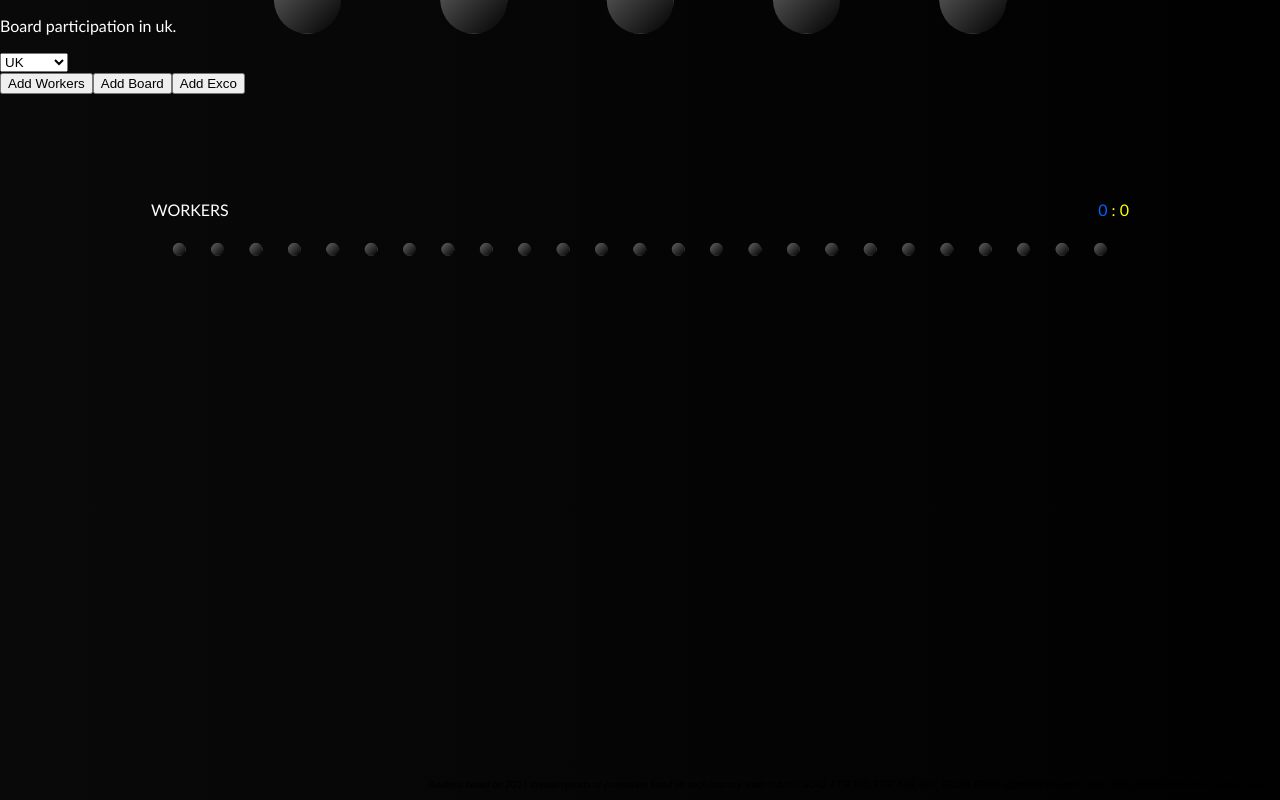
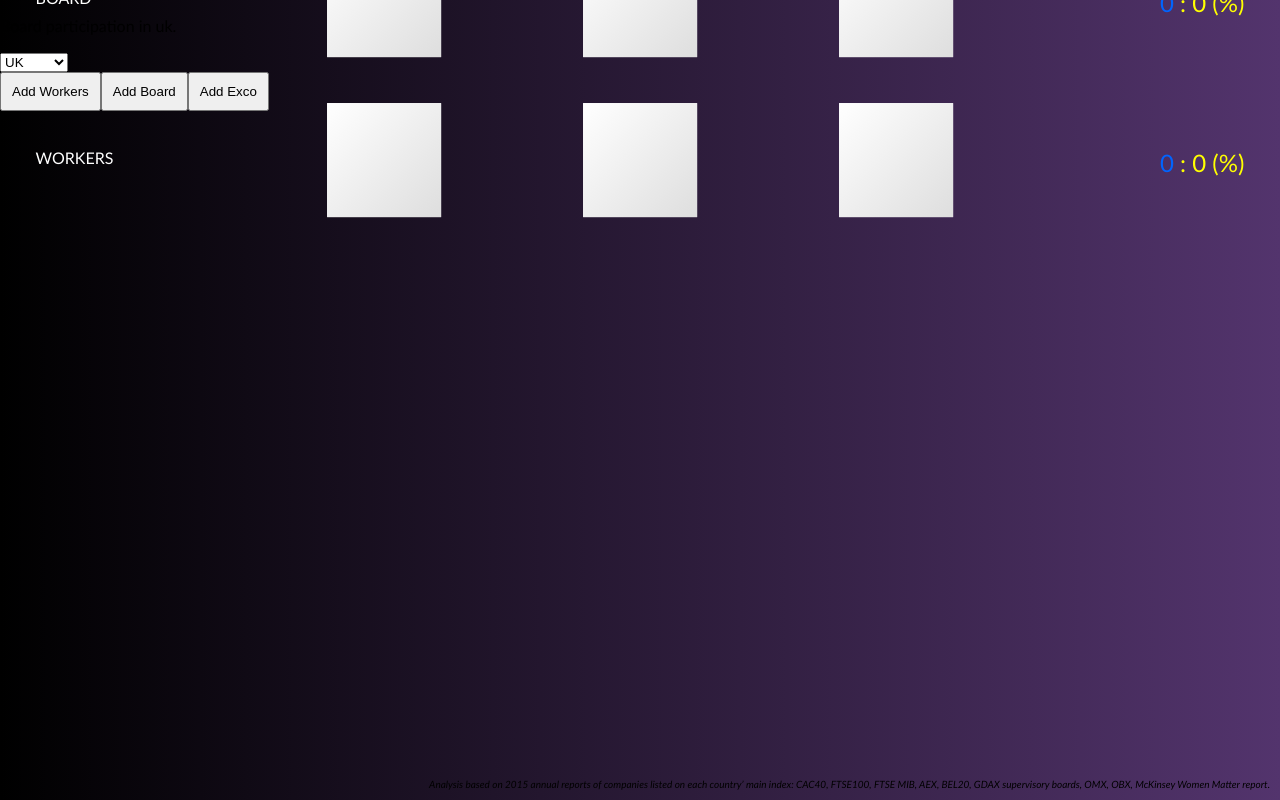
Before and after one commit to andyshora/natural-systems-dataviz, a React app: page / in a window 1280 px wide. Built offline with nearby package versions, Linux system fonts and the light colour scheme.

Commit message:
Buildings

```diff
--- a/src/components/canvas.css
+++ b/src/components/canvas.css
@@ -7,32 +7,19 @@
 }
 
 .container {
-  width: 1000px;
-  height: 1000px;
-
-  border: 1px solid white;
+  width: 80%;
+  height: 80%;
 
   text-align: center;
 }
 
 .world {
   background-color: transparent !important;
-}
-
-.source {
-  position: absolute;
-  bottom: 0;
-  right: 10px;
-
-  font-size: 10px;
-  font-style: italic;
-  text-align: right;
-
-  color: black;
+  pointer-events: none;
 }
 
 .walker {
-  background-image: linear-gradient(135deg, rgb(100, 100, 100) 0%, rgb(0, 0, 0) 100%) !important;
+  background-image: linear-gradient(135deg, rgb(255, 255, 255) 0%, rgb(222, 222, 222) 100%) !important;
 }
 
 .text--board,
@@ -42,7 +29,7 @@
   top: 25%;
   left: 10px;
 
-  margin: -50px 0 0 0;
+  margin: -12px 0 0 -10%;
 
   color: white;
   text-transform: uppercase;
@@ -55,7 +42,9 @@
   top: 25%;
   right: 10px;
 
-  margin: -50px 0 0 0;
+  margin: -12px -10% 0 0;
+
+  font-size: 24px;
 
   color: rgb(255, 255, 0);
 }
@@ -63,15 +52,11 @@
 .ratio--board,
 .text--board {
   top: 50%;
-
-  margin: -50px 0 0 0;
 }
 
 .ratio--workers,
 .text--workers {
   top: 75%;
-
-  margin: -50px 0 0 0;
 }
 
 .m {
--- a/src/components/canvas.jsx
+++ b/src/components/canvas.jsx
@@ -5,7 +5,7 @@ import './canvas.css';
 
 let world = null;
 let targets = [];
-const positionsInLevels = [3, 5, 25];
+const positionsInLevels = [3, 3, 3];
 /**
  * Main Canvas
  */
@@ -73,13 +73,13 @@ class Canvas extends React.Component {
       case 'board':
         targetLevel = 1;
         radius = 10;
-        startY = h * 0.75;
+        // startY = h * 0.75;
         break;
       case 'exco':
         targetLevel = 0;
         radius = 20;
         startX = w / 2;
-        startY = h / 2;
+        // startY = h / 2;
         break;
     }
 
@@ -94,7 +94,7 @@ class Canvas extends React.Component {
       const rand = Math.random() * 100;
       const male = rand > probs;
       const genderKey = male ? 'male': 'female';
-      const color = male ? [0, 100, 255] : [255, 255, 0];
+      const color = male ? [0, 100, 255] : [245, 85, 85];
       const targetsInLevel = positionsInLevels[targetLevel];
       const targetIndex = _.random(0, targetsInLevel - 1);
 
@@ -166,6 +166,7 @@ class Canvas extends React.Component {
           const x = (j + 1) * (w / (numNodesInThisLevel + 1));
           const y = (level + 1) * (h / (positionsInLevels.length + 1));
           // this = System
+          // the target zones
           const target = this.add('Walker', {
             maxSpeed: 0,
             perlin: false,
@@ -173,7 +174,7 @@ class Canvas extends React.Component {
             color: [255, 255, 255],
             borderColor: [255, 255, 255],
             borderWidth: 0,
-            borderRadius: 100,
+            borderRadius: 0,
             borderStyle: 'solid',
             opacity: 1,
             width: w / (numNodesInThisLevel * 3),
@@ -182,47 +183,6 @@ class Canvas extends React.Component {
           targets[level].push(target);
         }
       }
-
-      /*for (let k = 0; k < totalPositions * seekersPerTarget; k++) {
-
-        let targetLevel = -1;
-
-        const male = k % 2 === 0;
-        const genderKey = male ? 'male': 'female';
-        const color = male ? [0, 100, 255] : [255, 127, 80];
-        const r = Math.random();
-        const probs = stats[genderKey][activeCountryKey];
-        let radius = 0;
-
-        // decide where agent will go
-        if (r < probs[0]) {
-          targetLevel = 0;
-          radius = 20;
-        } else if (r < probs[1]) {
-          targetLevel = 1;
-          radius = 10;
-        }
-
-        const targetsInLevel = positionsInLevels[targetLevel];
-        const targetIndex = _.random(0, targetsInLevel - 1);
-
-        this.add('Agent', {
-          seekTarget: targets[targetLevel][targetIndex],
-          motorSpeed: 0.5 + _.random(0, 0.5, true),
-          location: new Flora.Vector((w / 2) - 100 + _.random(0, 200), h - 100),
-          color,
-          borderRadius: 10,
-          width: radius,
-          height: radius,
-          perlinAccelLow: -0.075 - _.random(0, 0.1, true),
-          perlinAccelHigh: 0.075 + _.random(0, 0.1, true),
-          flocking: true,
-          maxSteeringForce: 5 + _.random(0, 10, true),
-          cohesionStrength: 0.1,
-          separateStrength: 1.5
-        });
-      }*/
-
     });
     Flora.System.loop();
   }
@@ -251,19 +211,20 @@ class Canvas extends React.Component {
         </select>
         <nav>
           <button data-number={10} data-type='workers' onClick={this._addThings}>Add Workers</button>
-          <button data-number={10} data-type='board' onClick={this._addThings}>Add Board</button>
-          <button data-number={10} data-type='exco' onClick={this._addThings}>Add Exco</button>
+          <button data-number={5} data-type='board' onClick={this._addThings}>Add Board</button>
+          <button data-number={3} data-type='exco' onClick={this._addThings}>Add Exco</button>
         </nav>
         <div id='container' className='container' ref={_container => { this._container = _container;}}>
           <div className='text--exco'>Exco</div>
           <div className='text--board'>Board</div>
           <div className='text--workers'>Workers</div>
 
-          <div className='ratio--exco'><span className='m'>{counts.exco.male}</span> : {counts.exco.female}</div>
-          <div className='ratio--board'><span className='m'>{counts.board.male}</span> : {counts.board.female}</div>
-          <div className='ratio--workers'><span className='m'>{counts.workers.male}</span> : {counts.workers.female}</div>
+          <div className='ratio--exco'><span className='m'>{counts.exco.male}</span> : {counts.exco.female} ({~~(100 * counts.exco.female / (counts.exco.female + counts.exco.male)) || ''}%)</div>
+
+          <div className='ratio--board'><span className='m'>{counts.board.male}</span> : {counts.board.female} ({~~(100 * counts.board.female / (counts.board.female + counts.board.male)) || ''}%)</div>
+
+          <div className='ratio--workers'><span className='m'>{counts.workers.male}</span> : {counts.workers.female} ({~~(100 * counts.workers.female / (counts.workers.female + counts.workers.male)) || ''}%)</div>
         </div>
-        <p className='source'>Analysis based on 2015 annual reports of companies listed on each country’ main index: CAC40, FTSE100, FTSE MIB, AEX, BEL20, GDAX supervisory boards, OMX, OBX, McKinsey Women Matter report.</p>
       </div>
     );
   }
--- a/src/index.jsx
+++ b/src/index.jsx
@@ -20,34 +20,48 @@ class App extends React.Component {
       height: 0
     };
 
+    this._setDimensions = this._setDimensions.bind(this);
+
+    window.onresize = this._setDimensions;
+
   }
-  componentDidMount() {
+  _setDimensions() {
+    if (this._app) {
       this.setState({
         width: window.innerWidth,
         height: window.innerHeight
       });
     }
+  }
+  componentDidMount() {
+    this._setDimensions();
+  }
   render() {
     const { width, height } = this.state;
 
-    if (width) {
+    console.log(width, height);
+
       return (
-        <div className='app'>
-          <svg width={width} height={height} viewBox={`50 50 100 100`} className='bg' xmlns="http://www.w3.org/2000/svg">
+        <div className='app' ref={_app => {this._app = _app;}}>
+          {
+            width && (
+            <div>
+              <svg width={width} height={height} className='bg' xmlns="http://www.w3.org/2000/svg">
               <defs>
                 <linearGradient id='bg'>
-                <stop offset='0%' stopColor='rgb(10, 10, 10)' />
-                <stop offset='100%' stopColor='rgb(0, 0, 0)' />
+                  <stop offset='0%' stopColor='rgb(0, 0, 0)' />
+                  <stop offset='100%' stopColor='rgb(83, 52, 109)' />
                 </linearGradient>
               </defs>
-            <rect className='bg__rect' width={200} height={200} x={0} y={0} fill='url(#bg)' />
+              <rect className='bg__rect' width={width} height={height} x={0} y={0} fill='url(#bg)' />
             </svg>
             <Canvas width={width} height={height} stats={stats} />
+            <p className='source'>Analysis based on 2015 annual reports of companies listed on each country’ main index: CAC40, FTSE100, FTSE MIB, AEX, BEL20, GDAX supervisory boards, OMX, OBX, McKinsey Women Matter report.</p>
+          </div>)
+        }
         </div>
       );
-    } else {
-      return <div />;
-    }
+
   }
 }
 
--- a/src/styles/index.css
+++ b/src/styles/index.css
@@ -5,8 +5,8 @@
 body {
   font-family: "Gill Sans", "Gill Sans MT", Calibri, sans-serif;
 
-  color: white;
-  background: black;
+  color: black;
+  background: white;
   -webkit-font-smoothing: antialiased;
 }
 
@@ -19,3 +19,20 @@ body {
   width: 100%;
   height: 100%;
 }
+
+button {
+  padding: 10px;
+}
+
+.source {
+  position: absolute;
+  bottom: 0;
+  right: 10px;
+  z-index: 3;
+
+  font-size: 10px;
+  font-style: italic;
+  text-align: right;
+
+  color: black;
+}
```
Lines whose indentation alone changed are shown as unchanged.
